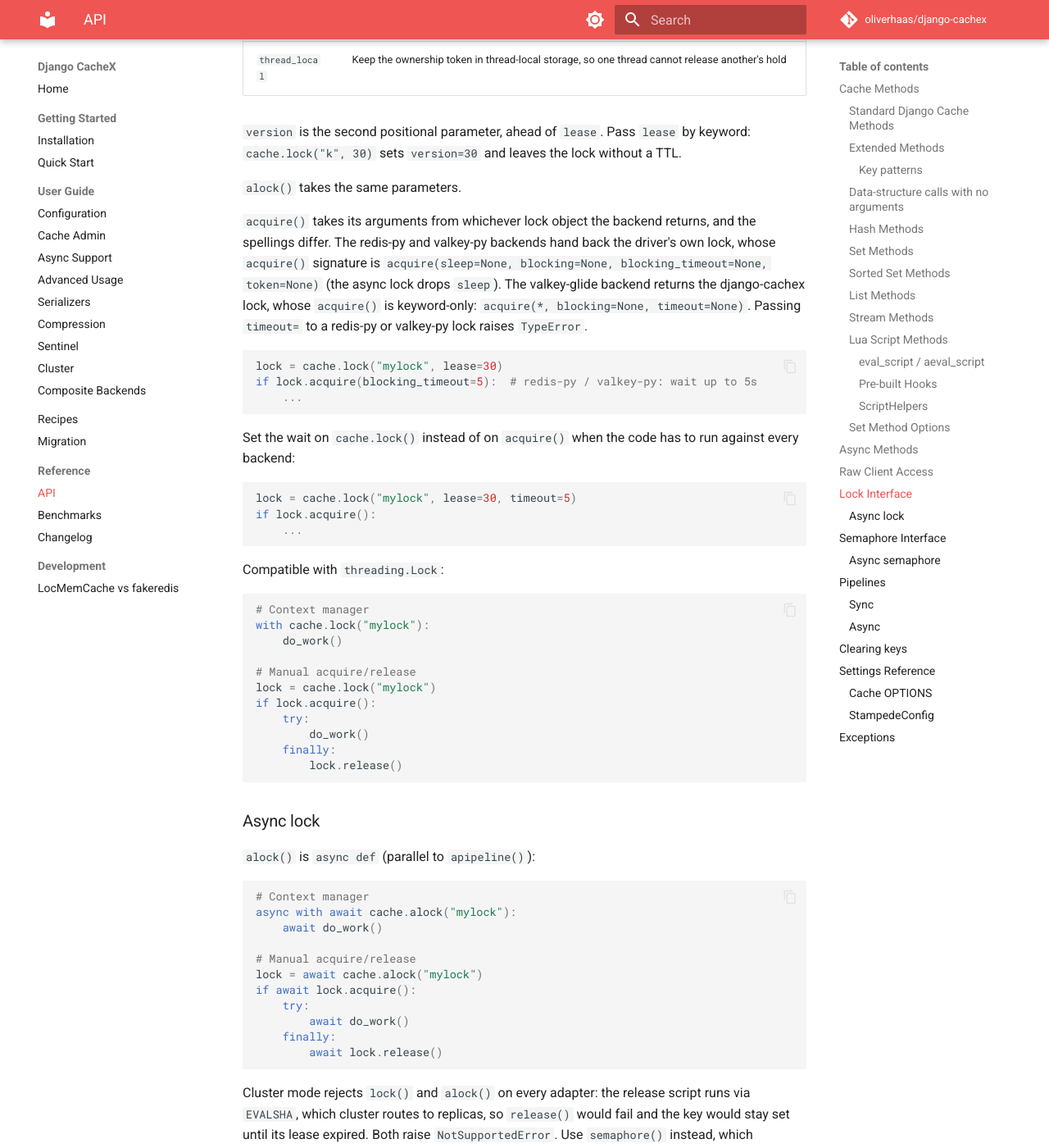
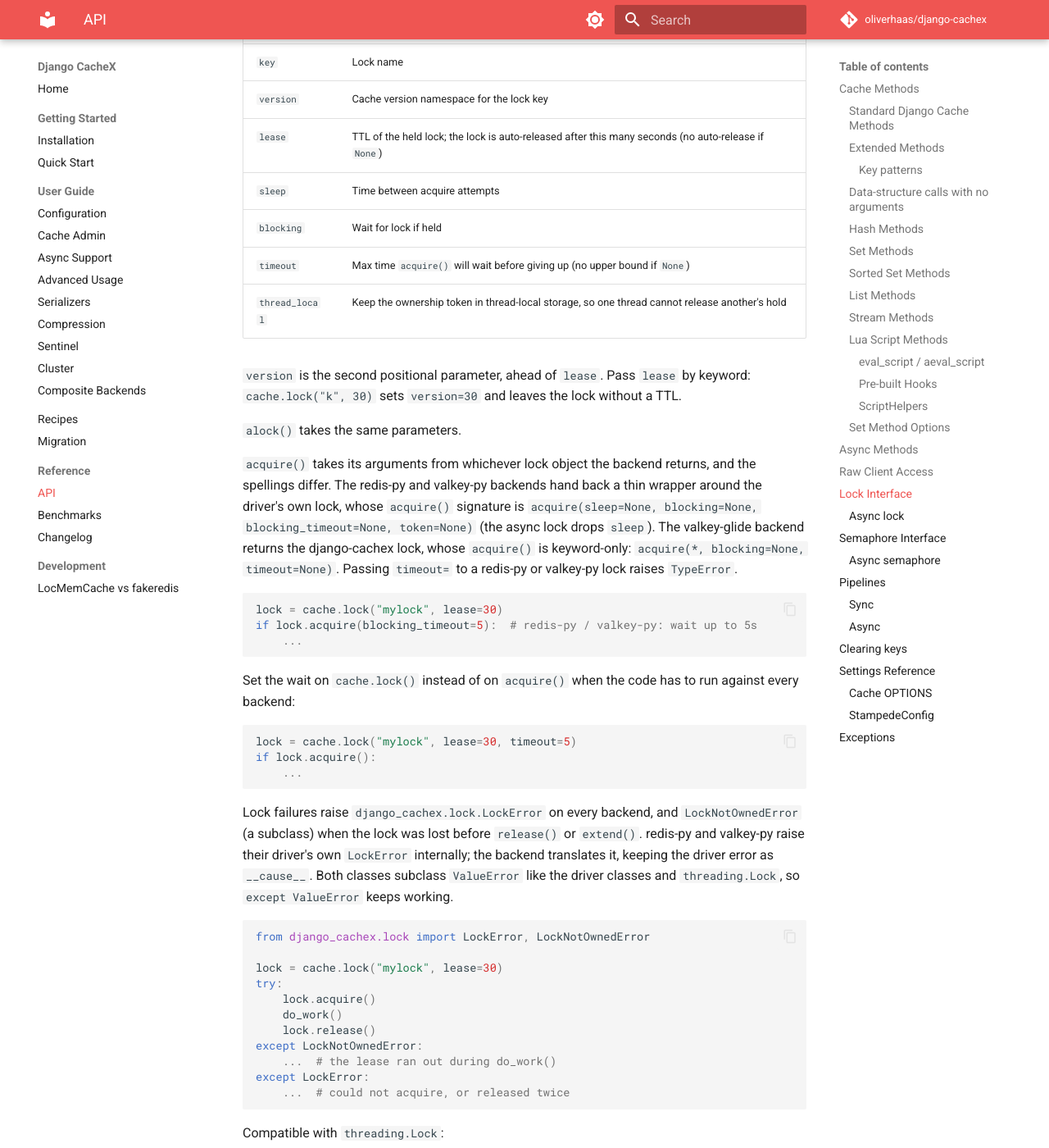
Before and after one commit to oliverhaas/django-cachex, an MkDocs documentation site: the page built from docs/reference/api.md, in a window 1280 px wide and 1400 px high, scrolled down 12536 px. Shown: the whole window at 82% size. Built offline with MkDocs 1.6.1 and Material for MkDocs 9.7.7, drawn with Linux system fonts in a browser that asks for light colours; comment, search, counter and statistics services are not loaded; the version menu is left out; some of the changed text lies outside the part shown.

Commit message:
docs: cover EVALSHA, memory_usage/largest_keys and the shared LockError

````diff
--- a/docs/reference/api.md
+++ b/docs/reference/api.md
@@ -40,6 +40,8 @@
 | `expiretime(key)` | Absolute Unix timestamp (seconds) when the key expires |
 | `persist(key)` | Remove expiration |
 | `type(key)` | Get the data type of a key |
+| `memory_usage(key, *, samples=None)` | Bytes the key and its value take on the server (`MEMORY USAGE`); `None` if the key is missing. `samples` bounds how many elements of a container are sampled (server default 5, `0` = all) |
+| `largest_keys(pattern, count=10, *, samples=None, itersize=None)` | The `count` largest keys matching `pattern` as `(key, bytes)` pairs, largest first. Scans with `iter_keys()` and pipelines `MEMORY USAGE` in batches of 100 |
 | `lock(key, ...)` | Get a distributed lock |
 | `keys(pattern)` | Get keys matching pattern |
 | `iter_keys(pattern)` | Iterate keys matching pattern |
@@ -221,6 +223,13 @@
 | `eval_script(script, *, keys, args, ...)` | Execute a Lua script |
 | `aeval_script(script, *, keys, args, ...)` | Execute a Lua script (async) |
 
+`eval_script()` sends `EVALSHA` with the SHA-1 of the script source. On the
+first `NOSCRIPT` reply it loads the script with `SCRIPT LOAD` and retries, so
+after that only the 40-byte digest crosses the wire. A `SCRIPT FLUSH` or a
+server restart costs one extra round trip. Scripts queued in a pipeline still
+go out as plain `EVAL`: a pipeline has no safe point to retry a `NOSCRIPT`
+reply, and cluster pipelines reject `EVALSHA`.
+
 #### eval_script / aeval_script
 
 ```python
@@ -370,7 +379,7 @@
 
 `acquire()` takes its arguments from whichever lock object the backend
 returns, and the spellings differ. The redis-py and valkey-py backends hand
-back the driver's own lock, whose `acquire()` signature is
+back a thin wrapper around the driver's own lock, whose `acquire()` signature is
 `acquire(sleep=None, blocking=None, blocking_timeout=None, token=None)`
 (the async lock drops `sleep`). The valkey-glide backend returns the
 django-cachex lock, whose `acquire()` is keyword-only:
@@ -390,6 +399,27 @@
 lock = cache.lock("mylock", lease=30, timeout=5)
 if lock.acquire():
     ...
+```
+
+Lock failures raise `django_cachex.lock.LockError` on every backend, and
+`LockNotOwnedError` (a subclass) when the lock was lost before `release()` or
+`extend()`. redis-py and valkey-py raise their driver's own `LockError`
+internally; the backend translates it, keeping the driver error as
+`__cause__`. Both classes subclass `ValueError` like the driver classes and
+`threading.Lock`, so `except ValueError` keeps working.
+
+```python
+from django_cachex.lock import LockError, LockNotOwnedError
+
+lock = cache.lock("mylock", lease=30)
+try:
+    lock.acquire()
+    do_work()
+    lock.release()
+except LockNotOwnedError:
+    ...  # the lease ran out during do_work()
+except LockError:
+    ...  # could not acquire, or released twice
 ```
 
 Compatible with `threading.Lock`:
@@ -541,6 +571,10 @@
 pipe.zremrangebyscore("z", min_score, max_score)
 ```
 
+`memory_usage(key, version=None, *, samples=None)` is also available on the
+pipeline and contributes the byte count (or `None` for a missing key) to the
+results.
+
 A hash field command queued with no fields (`pipe.httl("h")`, `pipe.hexpire("h", 60)`, `pipe.hgetex("h")` and the rest of the nine) contributes `[]` to the results and sends nothing to the server, the same result `cache.httl("h")` gives.
 
 ## Clearing keys
@@ -619,7 +653,7 @@
 | `CompressorError` | Compression or decompression failed. Triggers the configured compressor fallback chain. |
 | `SerializerError` | Serialization or deserialization failed. Triggers the serializer fallback chain. |
 | `NotSupportedError` | Operation is not supported by this backend (e.g. `lpush` on `TrackingCache`) or by the connected server (e.g. `hexpire` on Redis 7.2). `operation` names the method or command, `backend` the cache class (`None` when the server rejected the command) and `detail` says why, including the server release that adds a missing command. |
-| `LockError` | A lock operation failed (couldn't acquire, releasing an unlocked lock, ...). |
+| `LockError` | A lock operation failed (couldn't acquire, releasing an unlocked lock, ...). Raised by every backend; where the driver's own lock raised, that error is the `__cause__`. Subclass of `ValueError`. |
 | `LockNotOwnedError` | Releasing or extending a lock the caller no longer owns (expired or stolen). Subclass of `LockError`. |
 | `SemaphoreError` | A semaphore operation failed (e.g. re-acquiring before release). |
 | `SemaphoreTimeoutError` | `timeout` elapsed before the semaphore could be acquired. Subclass of `SemaphoreError`. |
````
Also changed, not shown: other parts of docs/reference/api.md (+1 -1 lines), docs/reference/changelog.md (+10 -0 lines), docs/user-guide/advanced.md (+6 -0 lines).
